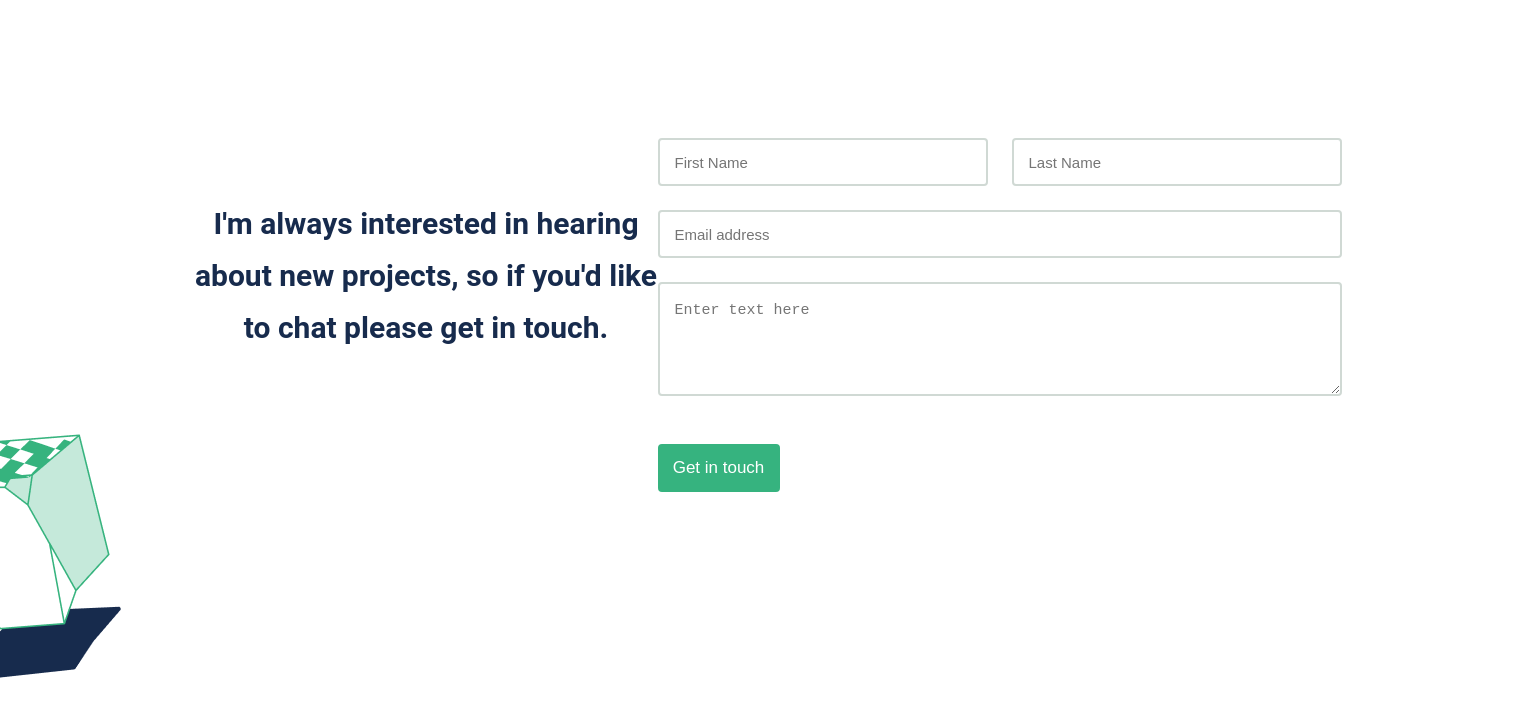
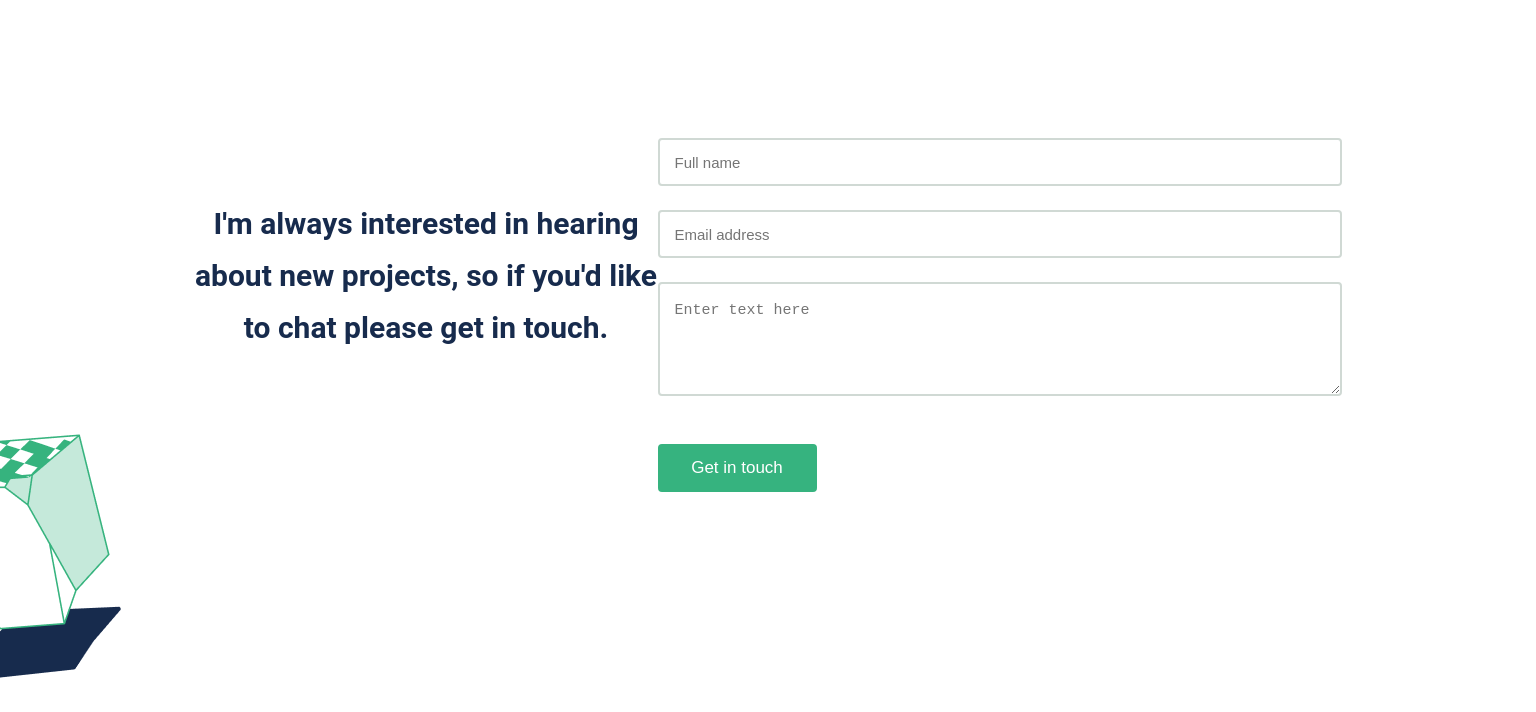
Before and after one commit to HanaSabih/Portfolio, a website: page index.html in a window 1536 px wide. Shown: the part 3000-3712 px from the top of the page. Drawn offline with Linux system fonts and the light colour scheme.

Commit message:
add styling of button

```diff
--- a/index.html
+++ b/index.html
@@ -205,26 +205,6 @@
         method="post"
         class="contact-form"
       >
-        <div class="firstlastname">
-          <input
-            class="form-element"
-            id="firstname"
-            type="text"
-            name="name"
-            placeholder="First Name"
-            maxlength="30"
-            required
-          />
-          <input
-            class="form-element"
-            id="secondname"
-            type="text"
-            name="name"
-            placeholder="Last Name"
-            maxlength="30"
-            required
-          />
-        </div>
         <input
           class="form-element"
           id="name"
--- a/style.css
+++ b/style.css
@@ -419,10 +419,6 @@ contact me section
   align-items: center;
 }
 
-.firstlastname {
-  display: none;
-}
-
 .dividerfoo {
   display: none;
 }
@@ -573,16 +569,6 @@ contact me section
     font-size: 30px;
   }
 
-  .firstlastname {
-    display: grid;
-    grid-template-columns: auto auto;
-    gap: 24px;
-  }
-
-  #name {
-    display: none;
-  }
-
   .msg-text {
     height: 114px;
   }
@@ -617,4 +603,8 @@ contact me section
   .tagsabout {
     margin: 0 16px;
   }
+
+  .btn-general {
+    width: 159px;
+  }
 }
```
